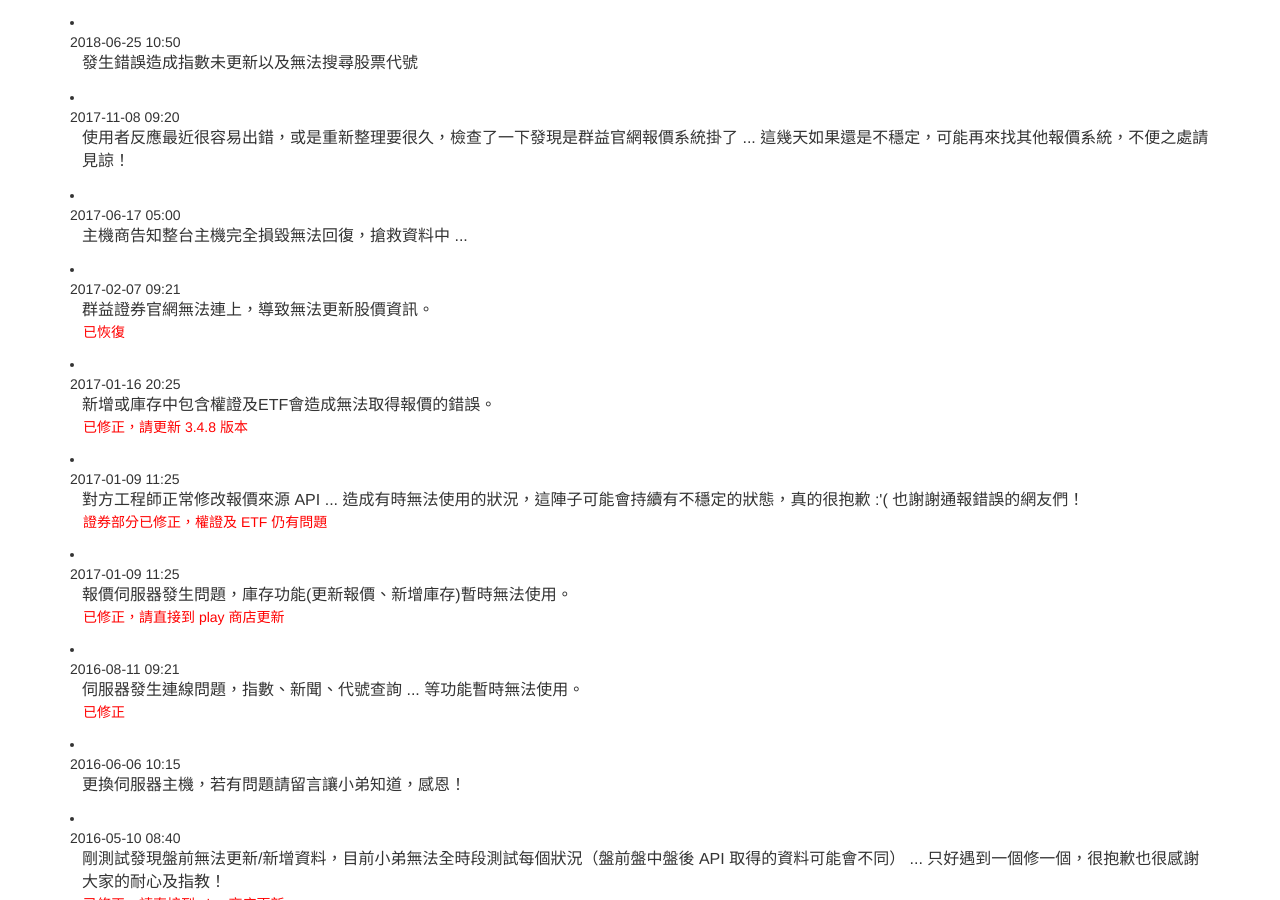
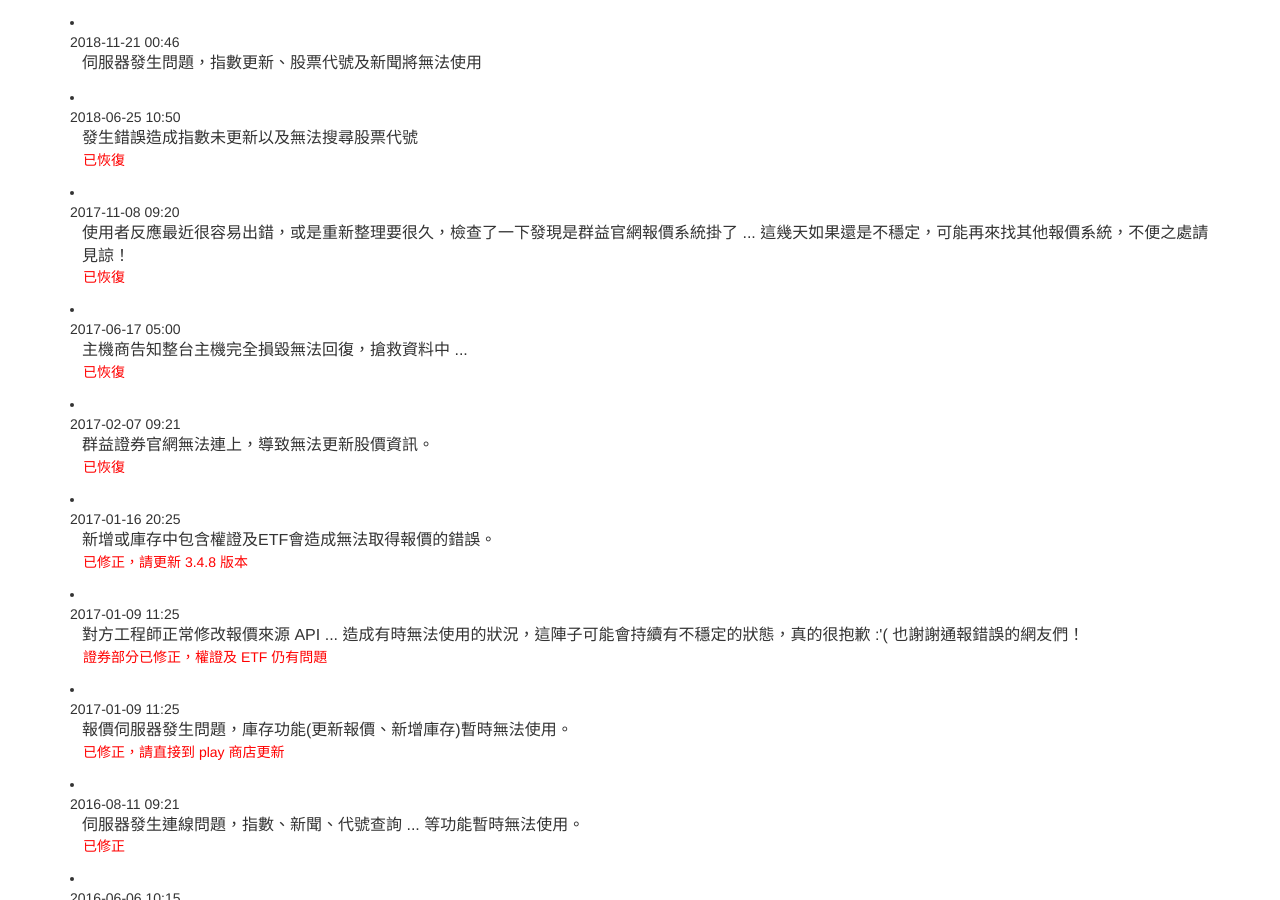
Before and after one commit to s9134131/s9134131.github.io, a Jekyll site: the page latest.html, which Jekyll copies as it is, in a window 1280 px wide and 900 px high. Built offline with Jekyll 4.4.1, drawn with Linux system fonts in a browser that asks for light colours.

Commit message:
Update latest.html

```diff
--- a/latest.html
+++ b/latest.html
@@ -35,19 +35,24 @@
 <body>
 <div class=container>
 	<li>
+		<div class="time">2018-11-21 00:46</div>
+		<div class="title">伺服器發生問題，指數更新、股票代號及新聞將無法使用</div>
+		<div class="status"></div>
+	</li>
+	<li>
 		<div class="time">2018-06-25 10:50</div>
 		<div class="title">發生錯誤造成指數未更新以及無法搜尋股票代號</div>
-		<div class="status"></div>
+		<div class="status">已恢復</div>
 	</li>
 	<li>
 		<div class="time">2017-11-08 09:20</div>
 		<div class="title">使用者反應最近很容易出錯，或是重新整理要很久，檢查了一下發現是群益官網報價系統掛了 ... 這幾天如果還是不穩定，可能再來找其他報價系統，不便之處請見諒！</div>
-		<div class="status"></div>
+		<div class="status">已恢復</div>
 	</li>
 	<li>
 		<div class="time">2017-06-17 05:00</div>
 		<div class="title">主機商告知整台主機完全損毀無法回復，搶救資料中 ...</div>
-		<div class="status"></div>
+		<div class="status">已恢復</div>
 	</li>
 	<li>
 		<div class="time">2017-02-07 09:21</div>
```
